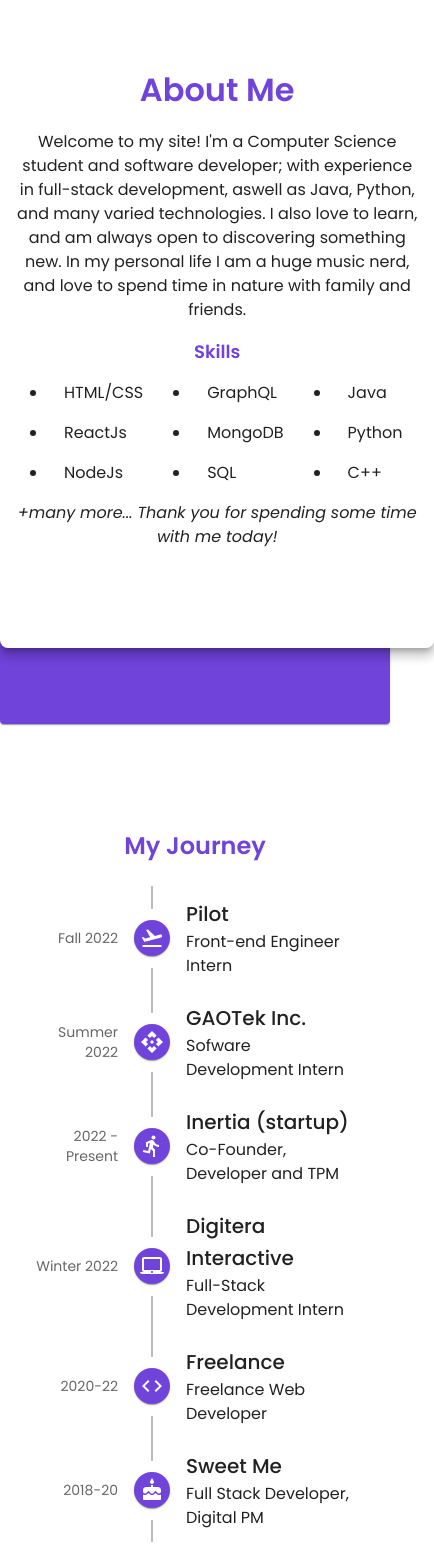
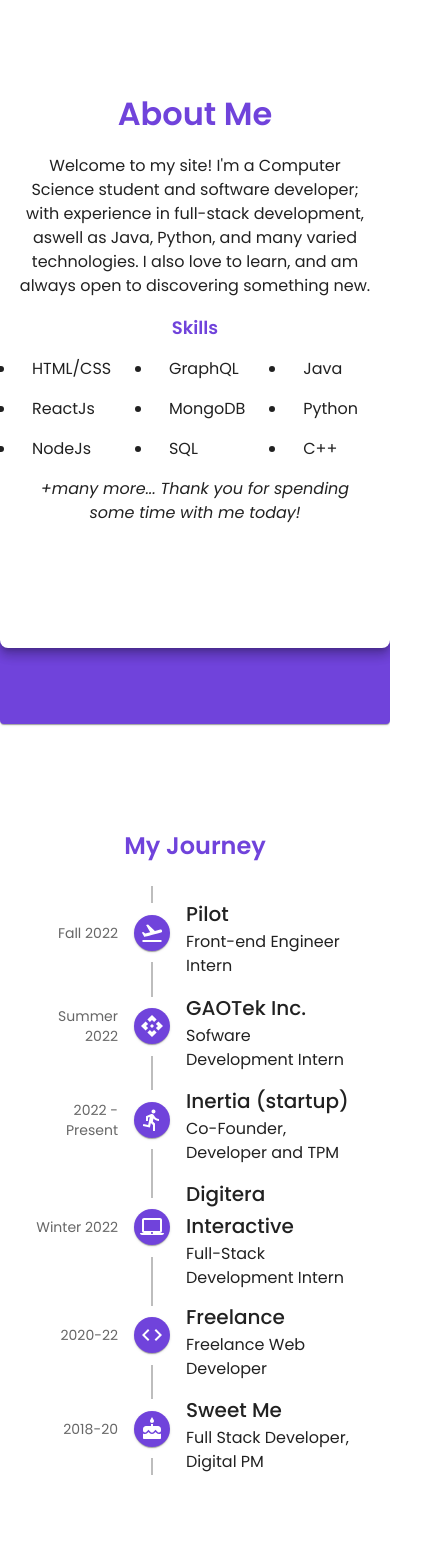
Before and after one commit to OmarAnwar19/Portfolio-Website, a Next.js app in the folder portfolio-src/: page / in a window 390 px wide. Shown: the part 980-2548 px from the top of the page, 434 px wide, since content can reach past the window. Built offline with nearby package versions, Linux system fonts and the light colour scheme.

Commit message:
fix about me bug

```diff
--- a/portfolio-src/src/components/portfolio/AboutMe.jsx
+++ b/portfolio-src/src/components/portfolio/AboutMe.jsx
@@ -36,6 +36,7 @@
             borderRadius: 2,
             height: "85%",
             mx: "auto",
+            maxWidth: "100%",
           }}
         >
           <CardContent
@@ -56,9 +57,7 @@
               Welcome to my site! I'm a Computer Science student and software
               developer; with experience in full-stack development, aswell as
               Java, Python, and many varied technologies. I also love to learn,
-              and am always open to discovering something new. In my personal
-              life I am a huge music nerd, and love to spend time in nature with
-              family and friends.
+              and am always open to discovering something new.
             </Typography>
 
             <Box>
@@ -78,7 +77,7 @@
                 direction="row"
               >
                 {skills.map((group) => (
-                  <List sx={{ listStyleType: "disc", pl: 4 }}>
+                  <List sx={{ listStyleType: "disc", pl: { sm: 4 } }}>
                     {group.map((skill, i) => (
                       <ListItem key={skill} sx={{ display: "list-item" }}>
                         {skill}
--- a/portfolio-src/src/components/portfolio/experience/Timeline.jsx
+++ b/portfolio-src/src/components/portfolio/experience/Timeline.jsx
@@ -64,7 +64,7 @@
   return (
     <Timeline
       sx={{
-        maxHeight: "100%",
+        maxHeight: "90%",
         [`& .${timelineOppositeContentClasses.root}`]: {
           flex: { sm: 0.2, xs: 0.5 },
         },
--- a/portfolio-src/src/components/portfolio/projects/Projects.jsx
+++ b/portfolio-src/src/components/portfolio/projects/Projects.jsx
@@ -25,12 +25,14 @@
     [
       {
         main: true,
+        large: true,
         title: "Chloe AI Virtual Assistant",
-        desc: " Chloe is an AI Virtual Assistant, which harnesses the power of AI and Machine Learning in order to help you with anything you need! ",
+        desc: " Chloe is an AI Virtual Assistant, which harnesses the power of AI and Machine Learning in order to help you with all you need! ",
         img: "/assets/img/cards/chloe.png",
         link: "https://github.com/OmarAnwar19/Chloe-AI-Virtual-Assistant",
       },
       {
+        main: true,
         title: "Facebook Clone",
         desc: "A clone of the facebook web app UI.",
         img: "/assets/img/cards/facebook.png",
@@ -58,6 +60,7 @@
       },
       {
         main: true,
+        large: true,
         title: "Nine Worlds Chat",
         desc: "Socket.io based chat app, which connects users with auth, and allows them to join different chat rooms, for real time communication with others. ",
         img: "/assets/img/cards/nineworlds.png",
@@ -88,7 +91,10 @@
             <Grid container spacing={3}>
               {group.map((project) =>
                 project.main ? (
-                  <Grid item xs={isMobile ? 12 : 6}>
+                  <Grid
+                    item
+                    xs={project.large ? (isMobile ? 12 : 6) : isMobile ? 12 : 3}
+                  >
                     <ProjectCard
                       title={project.title}
                       desc={project.desc}
```
